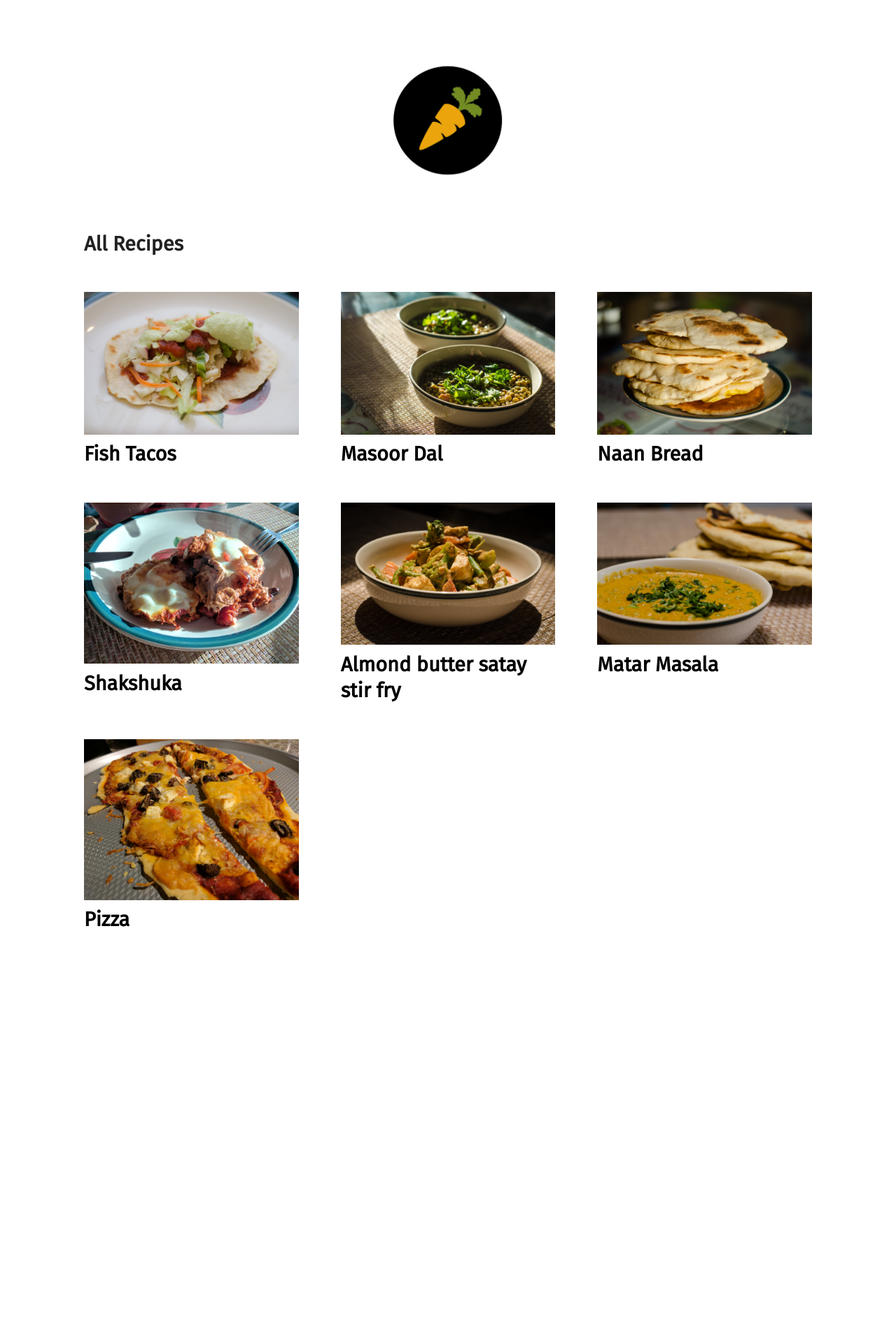
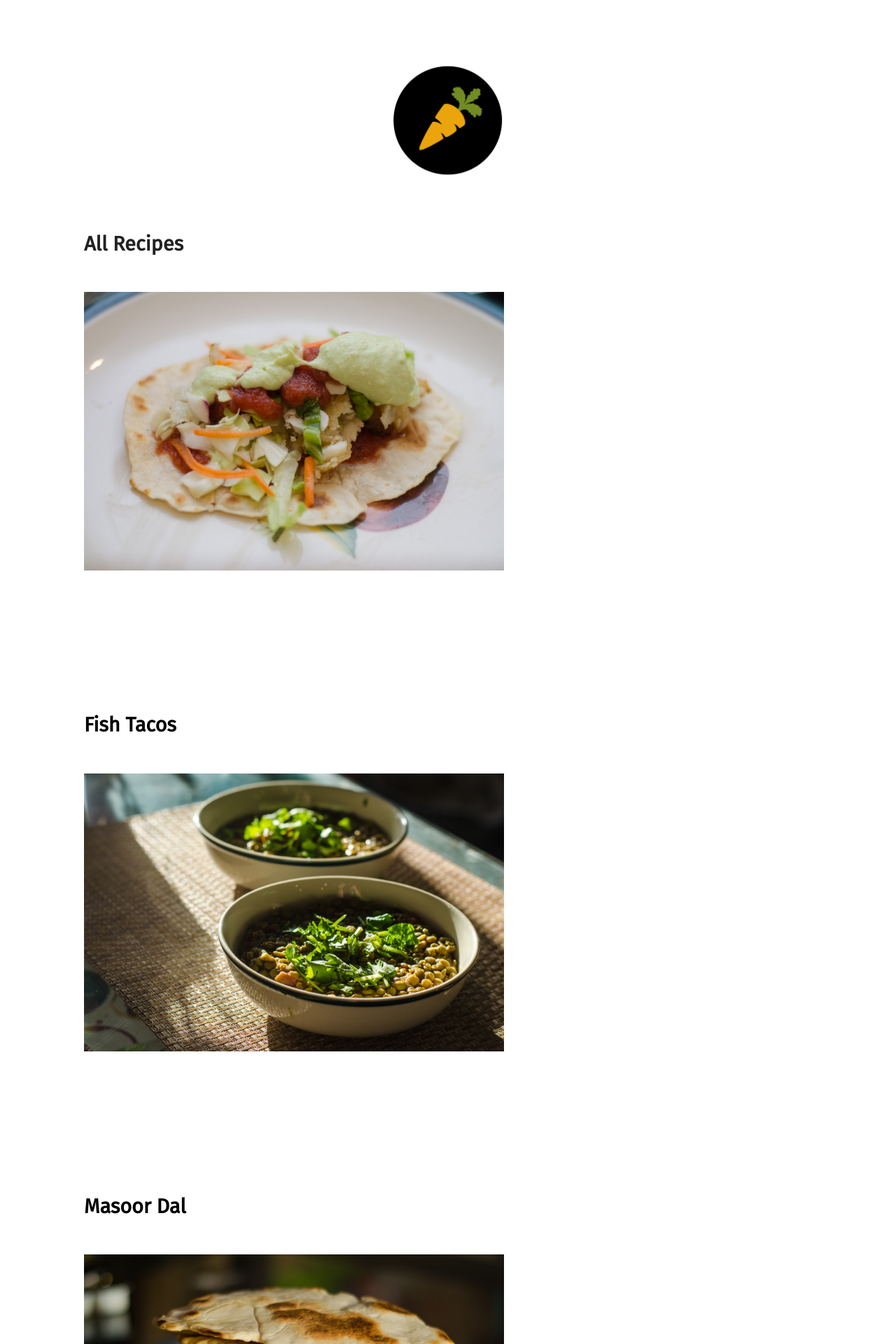
Before and after one commit to mneumegen/food, a Jekyll site: the page built from index.html, in a window 1280 px wide. Shown: the top 1920 px of the page at 70% size. Built offline with Jekyll 4.4.1, drawn with Linux system fonts in a browser that asks for light colours; some web fonts are replaced; before the commit the page ends 1433 px from its top, so only the background shows below that.

Commit message:
Updated '_sass/blog.scss' via CloudCannon

```diff
--- a/_sass/blog.scss
+++ b/_sass/blog.scss
@@ -15,8 +15,16 @@
 			&:hover {
 				text-decoration: underline;
 			}
+
+			.image {
+	            width: 600px;
+	            height: 600px;
+	            background-position: contain;
+	        }
 		}
 	}
+
+
 }
 
 .post {
```
